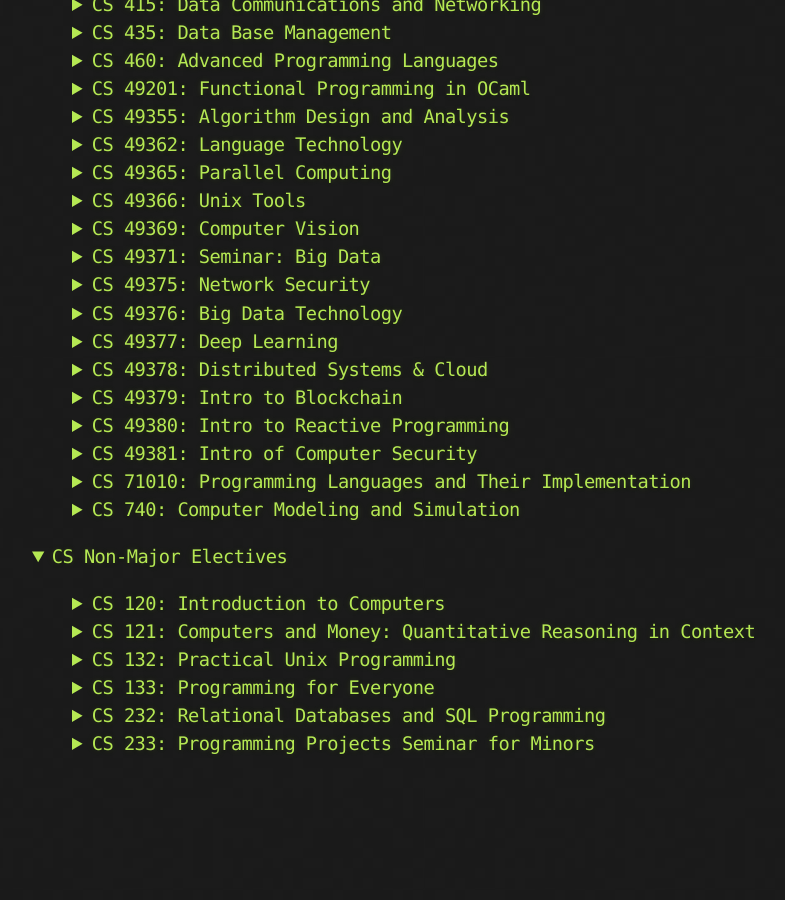
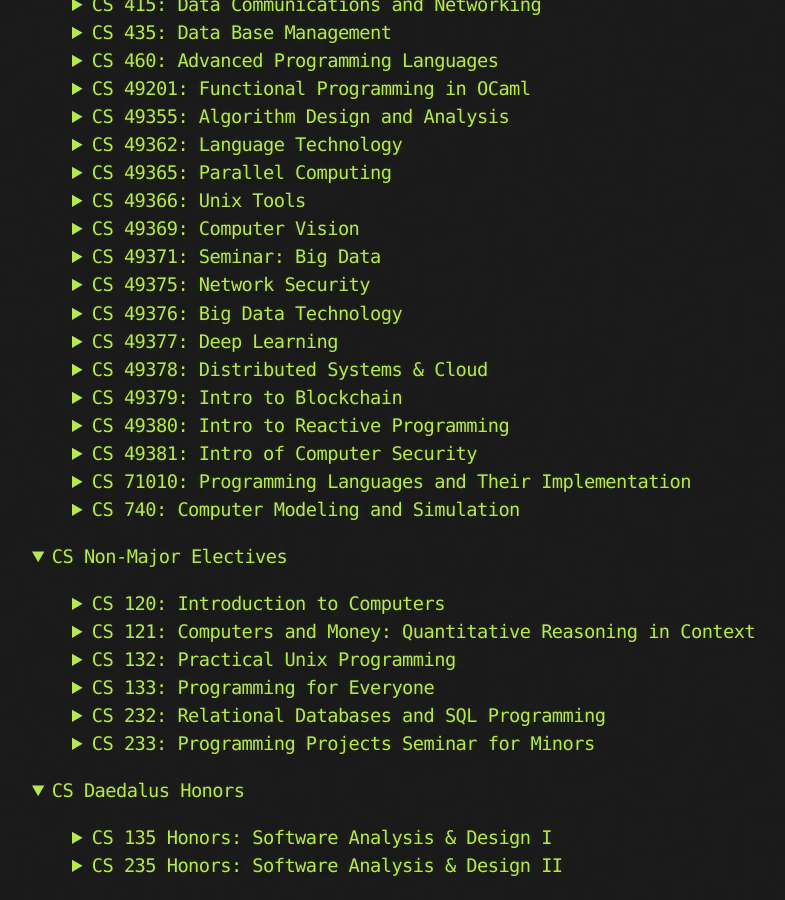
Before and after one commit to Hunter-Open-Source-Club/syllabi, a Jekyll site: the page built from index.html, in a window 1280 px wide and 900 px high, scrolled down 1771 px. Shown: the whole window, without its empty margins (108-893 px from the left). Built offline with Jekyll 4.4.1, drawn with Linux system fonts in a browser that asks for light colours; before the commit the page ends 2549 px from its top, so only the background shows below that.

Commit message:
Create daedalus honors section, add 135 and 235 honors syllabi

```diff
--- a/_data/map.json
+++ b/_data/map.json
@@ -74,5 +74,9 @@
     "CS 133": "Programming for Everyone",
     "CS 232": "Relational Databases and SQL Programming",
     "CS 233": "Programming Projects Seminar for Minors"
+  },
+  "cs-daedalus-honors": {
+    "CS 135 Honors": "Software Analysis & Design I",
+    "CS 235 Honors": "Software Analysis & Design II"
   }
 }
--- a/index.html
+++ b/index.html
@@ -32,6 +32,12 @@ layout: default
 			<summary>CS Non-Major Electives</summary>
 			<div class="courses" id="cs-non-major-electives"></div>
 		</details>
+
+		<details open>
+			<summary>CS Daedalus Honors</summary>
+			<div class="courses" id="cs-daedalus-honors"></div>
+		</details>
+
 	</div>
 
 	<script src="/assets/scripts/populate.js"></script>
```
Also changed, not shown: 2 other files.
